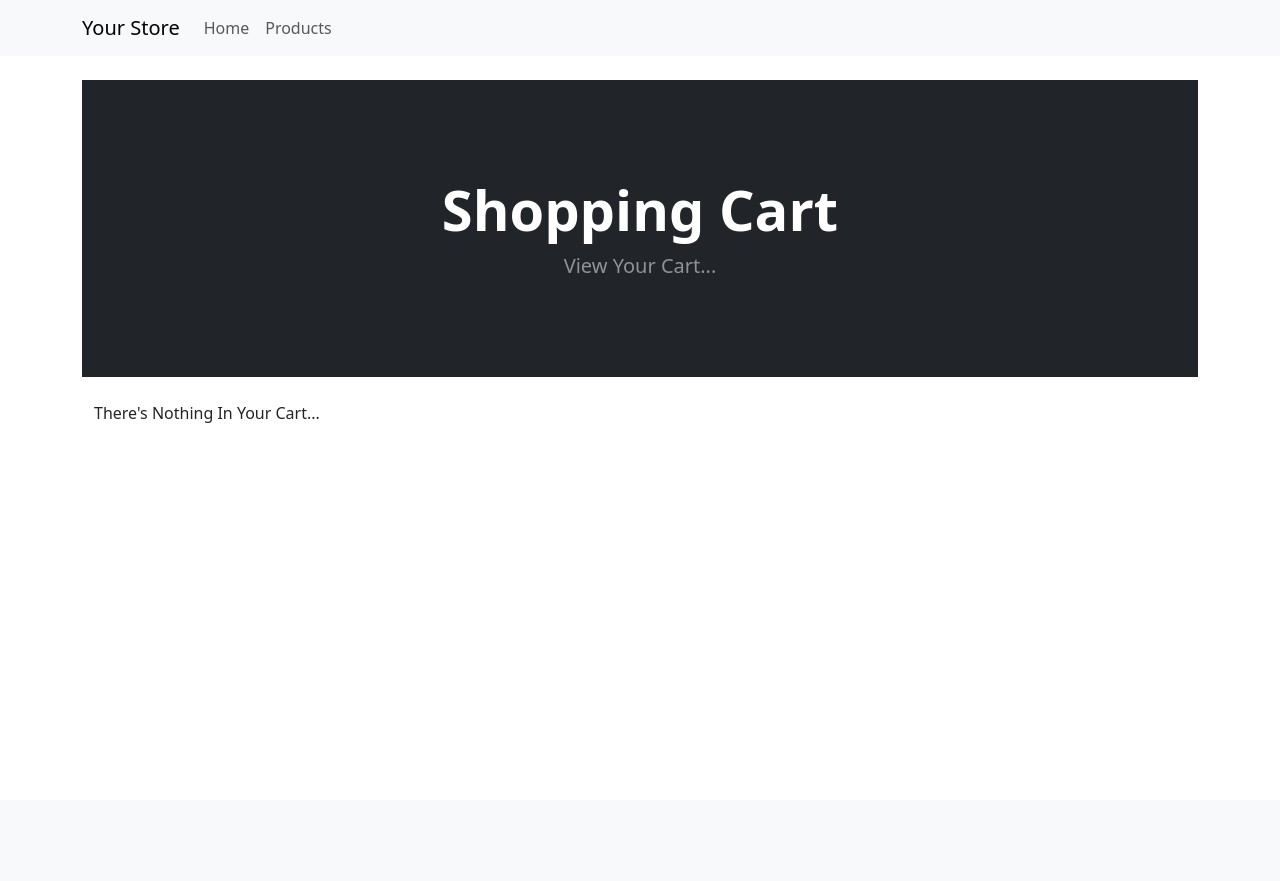
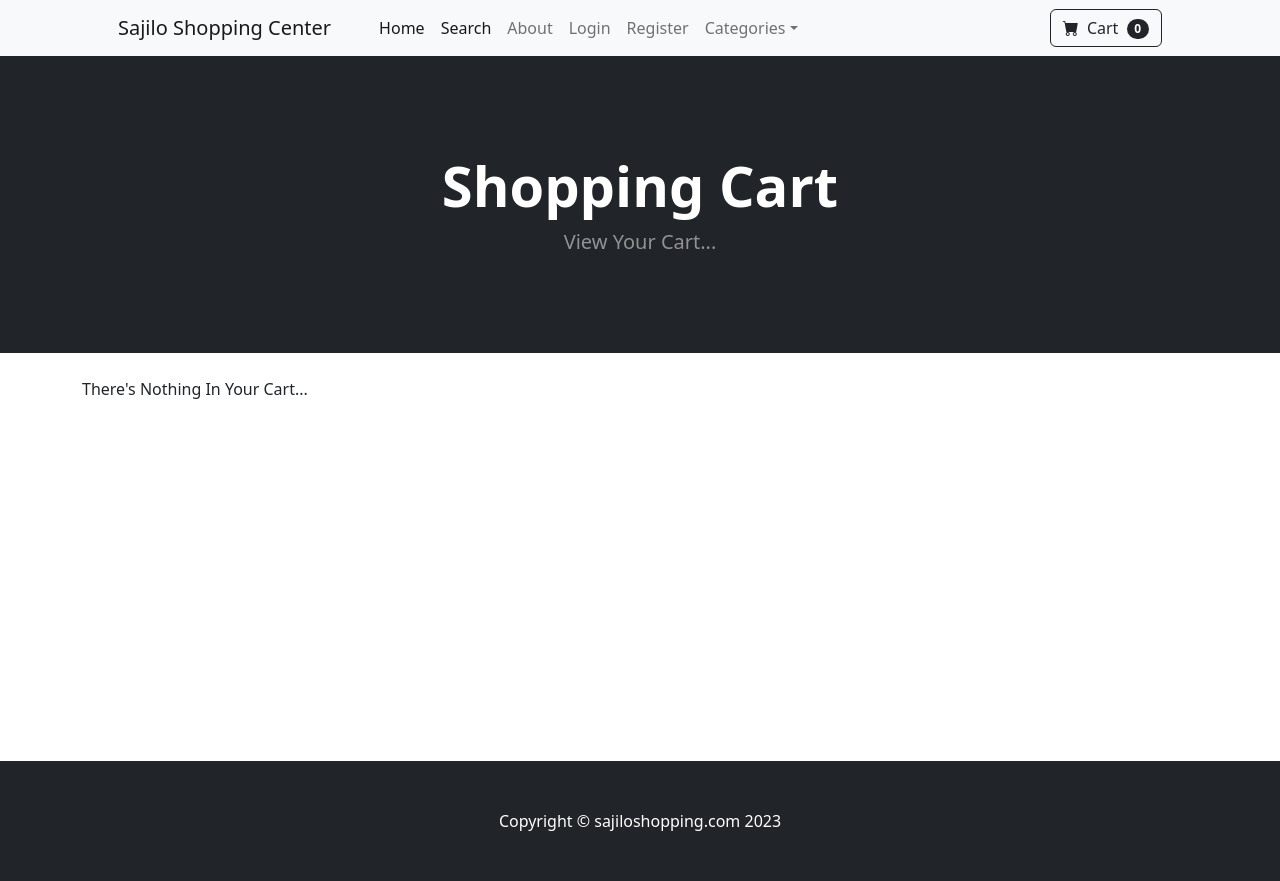
Before and after one commit to niteshpdl/sajiloshopping_ecommerce, a Django app: page /cart/ in a window 1280 px wide. Before the commit the page ends 423 px from the top, so only its background shows below. Run offline with Django 4.2, Linux system fonts and the light colour scheme; some libraries are stand-ins or nearby versions.

Commit message:
Update base.html

```diff
--- a/store/templates/base.html
+++ b/store/templates/base.html
@@ -1,70 +1,46 @@
 {% load static %}
-{% load cloudinary %}
+
 <!DOCTYPE html>
 <html lang="en">
-<head>
-    <meta charset="UTF-8">
-    <meta name="viewport" content="width=device-width, initial-scale=1.0">
-    <title>{% block title %}Your Store{% endblock %}</title>
+    <head>
+        <meta charset="utf-8" />
+        <meta name="viewport" content="width=device-width, initial-scale=1, shrink-to-fit=no" />
+        <meta name="description" content="" />
+        <meta name="author" content="" />
+        <title>Django Ecommerce</title>
+        <!-- Favicon-->
+        <link rel="icon" type="image/x-icon" href="{% static 'assets/favicon.ico' %}" />
+        <!-- Bootstrap icons-->
+        <link href="https://cdn.jsdelivr.net/npm/bootstrap-icons@1.5.0/font/bootstrap-icons.css" rel="stylesheet" />
+        <!-- Core theme CSS (includes Bootstrap)-->
+        <link href="{% static 'css/styles.css' %}" rel="stylesheet" />
+        <script src="https://code.jquery.com/jquery-3.7.1.min.js" integrity="sha256-/JqT3SQfawRcv/BIHPThkBvs0OEvtFFmqPF/lYI/Cxo=" crossorigin="anonymous"></script>
 
-    <!-- Cloudinary Image Optimization -->
-    <link rel="preconnect" href="https://res.cloudinary.com">
+    </head>
+    <body>
+        {% include 'navbar.html' %}
+        {% if messages %}
+            {% for message in messages %}
+<div class="alert alert-warning alert-dismissible fade show" role="alert">
+  {{ message }}
+  <button type="button" class="btn-close" data-bs-dismiss="alert" aria-label="Close"></button>
+</div>
+            {% endfor %}
+        {% endif %}
 
-    <!-- Bootstrap CSS -->
-    <link href="https://cdn.jsdelivr.net/npm/bootstrap@5.3.0/dist/css/bootstrap.min.css" rel="stylesheet">
-
-    <!-- Custom CSS -->
-    <link rel="stylesheet" href="{% static 'css/style.css' %}">
-
-    {% block extra_head %}{% endblock %}
-</head>
-<body>
-    <!-- Navigation -->
-    <nav class="navbar navbar-expand-lg navbar-light bg-light">
-        <div class="container">
-            <a class="navbar-brand" href="{% url 'home' %}">Your Store</a>
-            <button class="navbar-toggler" type="button" data-bs-toggle="collapse" data-bs-target="#navbarNav">
-                <span class="navbar-toggler-icon"></span>
-            </button>
-            <div class="collapse navbar-collapse" id="navbarNav">
-                <ul class="navbar-nav">
-                    <li class="nav-item">
-                        <a class="nav-link" href="{% url 'home' %}">Home</a>
-                    </li>
-                    <li class="nav-item">
-                        <a class="nav-link" href="{% url 'product_list' %}">Products</a>
-                    </li>
-                    <!-- Add more navigation items as needed -->
-                </ul>
-            </div>
-        </div>
-    </nav>
-
-    <!-- Main Content -->
-    <div class="container mt-4">
         {% block content %}
         {% endblock %}
-    </div>
 
-    <!-- Debug Image Loading (Optional) -->
-    <script>
-        document.addEventListener('DOMContentLoaded', function() {
-            var images = document.querySelectorAll('img');
-            images.forEach(function(img) {
-                img.addEventListener('error', function() {
-                    console.error('Image failed to load:', this.src);
-                    // Optional: Replace with a placeholder image
-                    this.src = '{% static "images/placeholder.jpg" %}';
-                });
-            });
-        });
-    </script>
 
-    <!-- Bootstrap JS and Popper -->
-    <script src="https://cdn.jsdelivr.net/npm/@popperjs/core@2.11.6/dist/umd/popper.min.js"></script>
-    <script src="https://cdn.jsdelivr.net/npm/bootstrap@5.3.0/dist/js/bootstrap.min.js"></script>
 
-    <!-- Additional Scripts -->
-    {% block extra_scripts %}{% endblock %}
-</body>
+
+        <!-- Footer-->
+        <footer class="py-5 bg-dark">
+            <div class="container"><p class="m-0 text-center text-white">Copyright &copy; sajiloshopping.com 2023</p></div>
+        </footer>
+        <!-- Bootstrap core JS-->
+        <script src="https://cdn.jsdelivr.net/npm/bootstrap@5.2.3/dist/js/bootstrap.bundle.min.js"></script>
+        <!-- Core theme JS-->
+        <script src="{% static 'js/scripts.js' %}"></script>
+    </body>
 </html>
```
